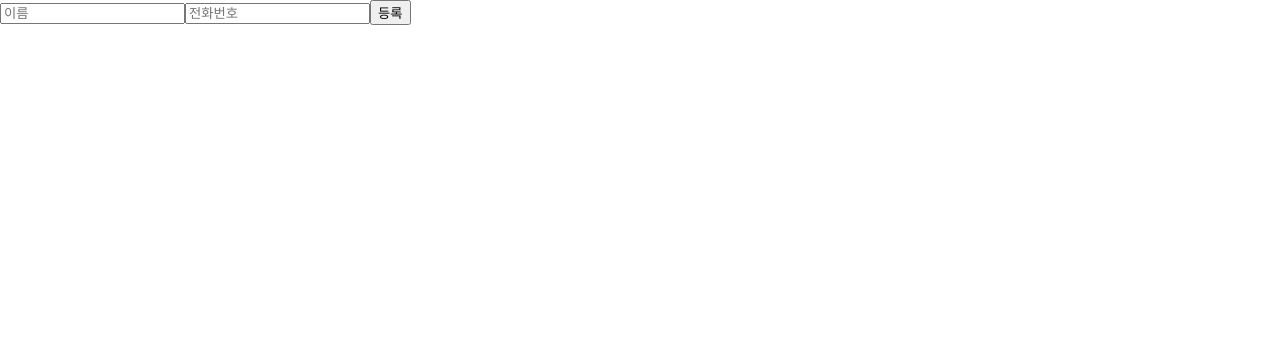
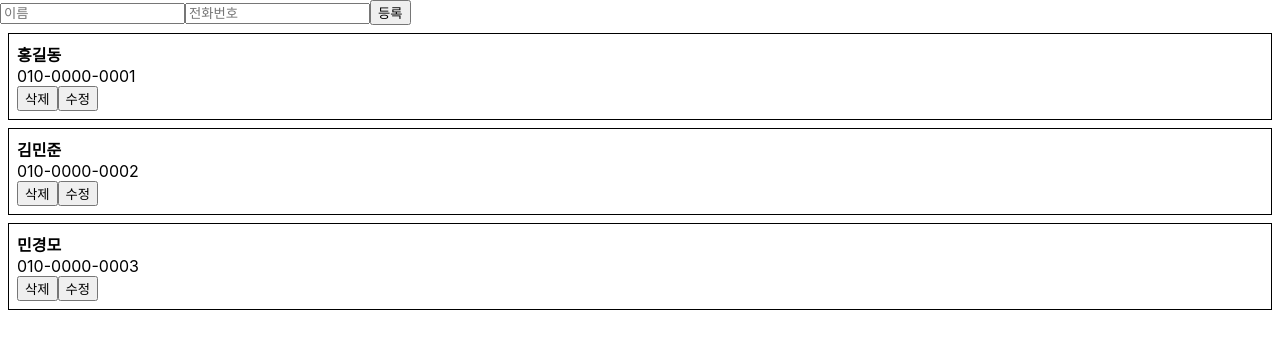
Before and after one commit to mingyeongmo/begin-react2, a React (Create React App) app: page / in a window 1280 px wide. Shown: the top 340 px of the page. Built offline with nearby package versions, Linux system fonts and the light colour scheme.

Commit message:
shouldComponentUpdate 를 통한 최적화

```diff
--- a/src/App.js
+++ b/src/App.js
@@ -4,10 +4,26 @@
 
 class App extends Component {
 
-  id = 0;
+  id = 3;
 
   state = {
-    information: [],
+    information: [
+      {
+        id: 0,
+        name: '홍길동',
+        phone: '010-0000-0001'
+      },
+      {
+        id: 1,
+        name: '김민준',
+        phone: '010-0000-0002'
+      },
+      {
+        id: 2,
+        name: '민경모',
+        phone: '010-0000-0003'
+      }
+    ],
   }
 
   handleCreate = (data) => {
--- a/src/components/PhoneInfo.js
+++ b/src/components/PhoneInfo.js
@@ -7,6 +7,14 @@
         name: '',
         phone: ''
     }
+
+    shouldComponentUpdate(nextProps, nextState) {
+        if ( this.state !== nextState) {
+            return true;
+        }
+        return this.props.info !== nextProps.info;
+    }
+
 
     handleRemove = () => {
         const { info, onRemove } = this.props;
@@ -50,6 +58,8 @@
             margin: '8px',
         };
 
+        console.log(name);
+
         return (
             <div style={style}>
                 {
--- a/src/components/PhoneInfoList.js
+++ b/src/components/PhoneInfoList.js
@@ -9,6 +9,8 @@
 
     render() {
         const { data, onRemove, onUpdate } = this.props;
+
+        console.log('rendering list');
 
         const list = data.map(
             info => (
```
